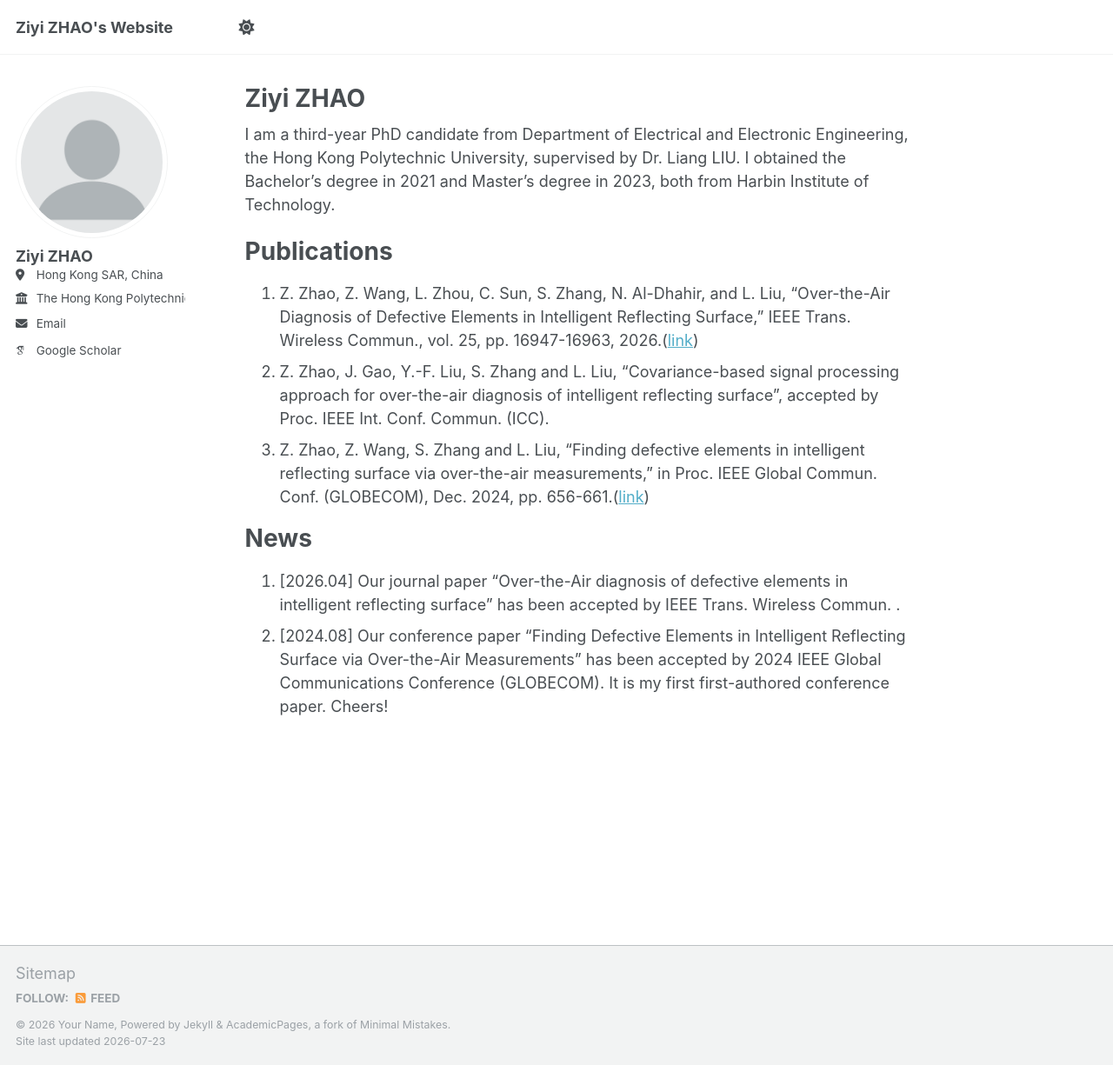
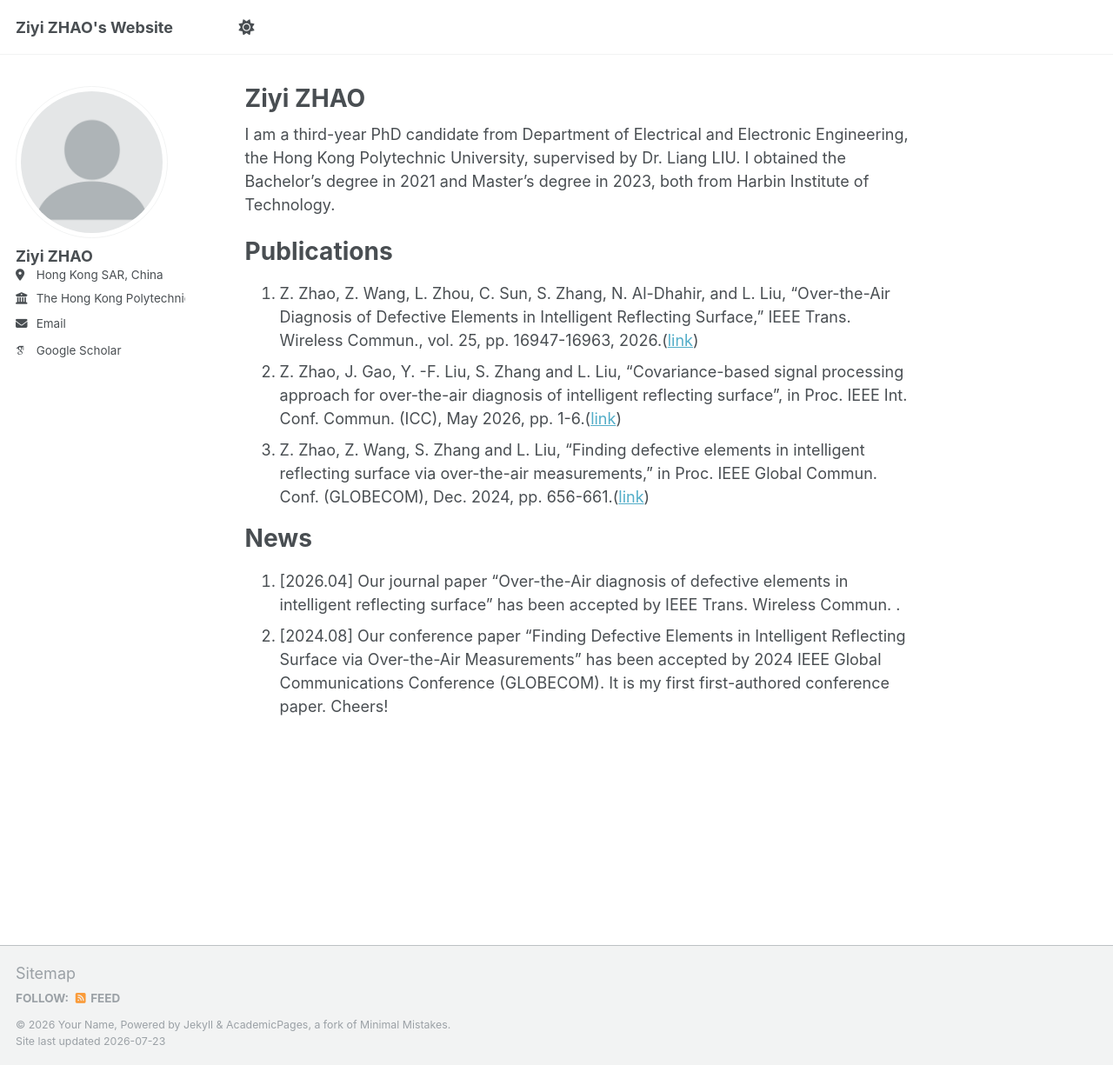
Before and after one commit to ZY1zhao/ZY1zhao.github.io, a Jekyll site: the page built from _pages/about.md, in a window 1280 px wide and 1225 px high. Shown: the whole window at 87% size. Built offline with Jekyll 4.4.1, drawn with Linux system fonts in a browser that asks for light colours; some web fonts are replaced.

Commit message:
Revise publication entry for IEEE ICC
Updated publication details for clarity and added a link.

```diff
--- a/_pages/about.md
+++ b/_pages/about.md
@@ -12,7 +12,7 @@ I am a third-year PhD candidate from Department of Electrical and Electronic Eng
 Publications
 =====
 3. Z. Zhao, Z. Wang, L. Zhou, C. Sun, S. Zhang, N. Al-Dhahir, and L. Liu, "Over-the-Air Diagnosis of Defective Elements in Intelligent Reflecting Surface," IEEE Trans. Wireless Commun., vol. 25, pp. 16947-16963, 2026.([link](https://ieeexplore.ieee.org/document/11515019))
-2. Z. Zhao, J. Gao, Y.-F. Liu, S. Zhang and L. Liu, "Covariance-based signal processing approach for over-the-air diagnosis of intelligent reflecting surface", accepted by Proc. IEEE Int. Conf. Commun. (ICC).
+2. Z. Zhao, J. Gao, Y. -F. Liu, S. Zhang and L. Liu, "Covariance-based signal processing approach for over-the-air diagnosis of intelligent reflecting surface", in Proc. IEEE Int. Conf. Commun. (ICC), May 2026, pp. 1-6.([link](https://ieeexplore.ieee.org/document/11587454))
 1. Z. Zhao, Z. Wang, S. Zhang and L. Liu, "Finding defective elements in intelligent reflecting surface via over-the-air measurements," in Proc. IEEE Global Commun. Conf. (GLOBECOM), Dec. 2024, pp. 656-661.([link](https://ieeexplore.ieee.org/document/10901577))
 
 News
```
